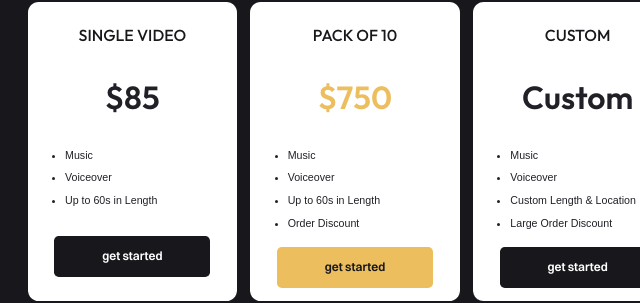
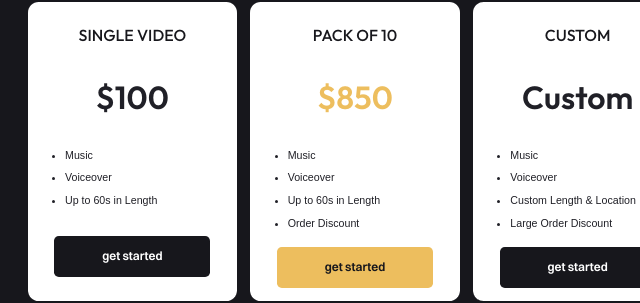
Before and after one commit to ellerygrace/ellerygracecreative.github.io, a plain HTML site: page index.html in a window 1280 px wide. Shown: the part 2221-2524 px from the top of the page, 285-925 px from the left. Drawn offline with nearby package versions, Linux system fonts and the light colour scheme; a script that the page names is missing.

Commit message:
Update index.html

```diff
--- a/index.html
+++ b/index.html
@@ -242,7 +242,7 @@ body {
               <h3>SINGLE VIDEO</h3>
             </div>
             <div class="price">
-              <h2 class="price-elem">$85</h2>
+              <h2 class="price-elem">$100</h2>
             </div>
             <div class="features">
               <ul role="list" class="list">
@@ -260,7 +260,7 @@ body {
               <h3>PACK OF 10</h3>
             </div>
             <div class="price">
-              <h2 class="price-elem popular-price">$750</h2>
+              <h2 class="price-elem popular-price">$850</h2>
             </div>
             <div class="features">
               <ul role="list" class="list">
```
